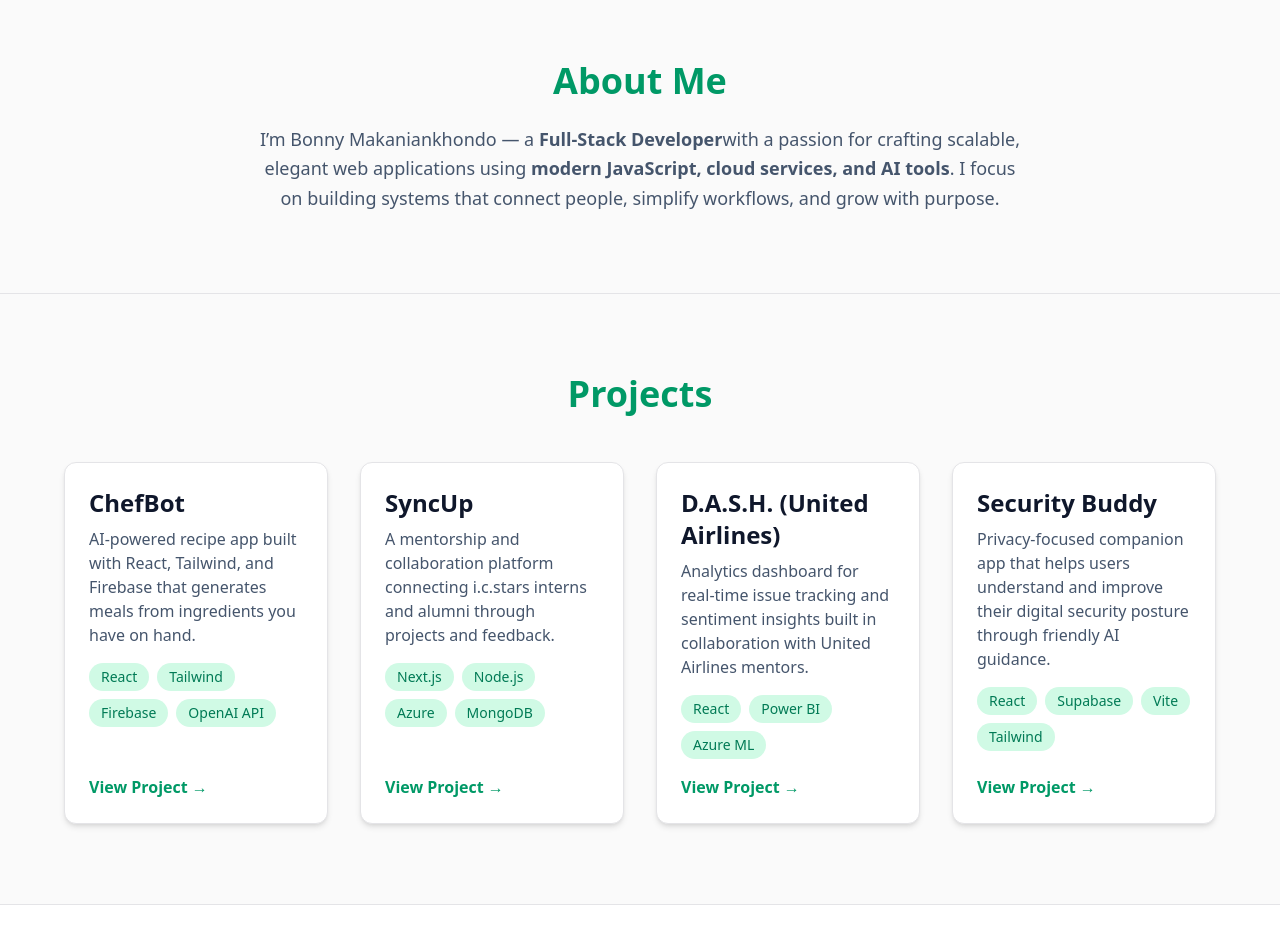
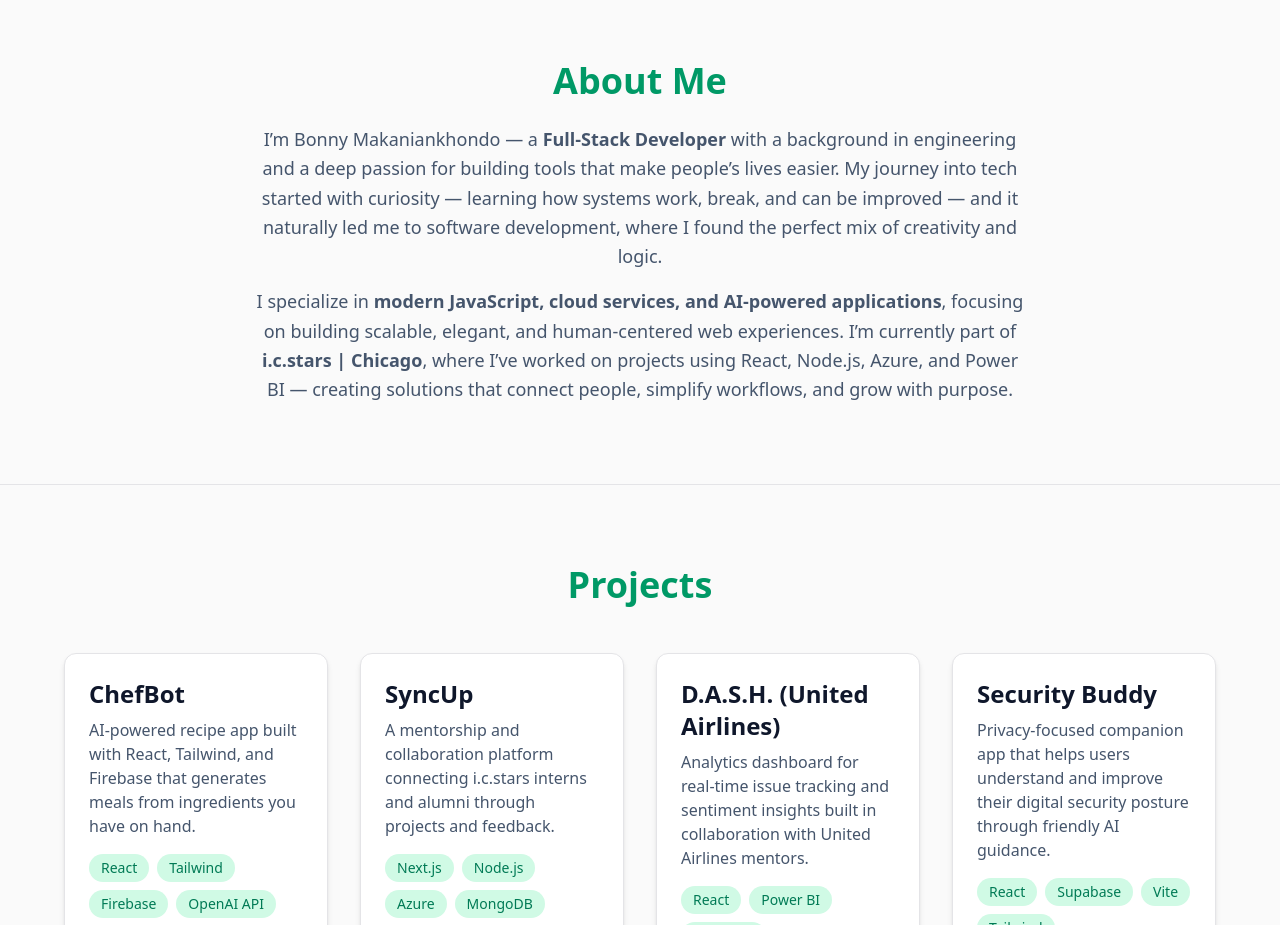
Before and after one commit to bonny2long/portfolio, a React (Vite) app: page / in a window 1280 px wide. Shown: the part 820-1745 px from the top of the page. Built offline with nearby package versions, Linux system fonts and the light colour scheme.

Commit message:
Spiced up my about section

```diff
--- a/src/components/About.jsx
+++ b/src/components/About.jsx
@@ -15,16 +15,28 @@ export default function About() {
         <h2 className="text-4xl font-display font-bold mb-6 text-emerald-600">
           About Me
         </h2>
+
         <p className="text-lg leading-relaxed text-slate-600 max-w-3xl mx-auto">
           I’m Bonny Makaniankhondo — a{" "}
-          <span className="font-semibold">Full-Stack Developer</span>
-          with a passion for crafting scalable, elegant web applications using
+          <span className="font-semibold">Full-Stack Developer</span> with a
+          background in engineering and a deep passion for building tools that
+          make people’s lives easier. My journey into tech started with
+          curiosity — learning how systems work, break, and can be improved —
+          and it naturally led me to software development, where I found the
+          perfect mix of creativity and logic.
+        </p>
+
+        <p className="text-lg leading-relaxed text-slate-600 max-w-3xl mx-auto mt-4">
+          I specialize in{" "}
           <span className="font-semibold">
-            {" "}
-            modern JavaScript, cloud services, and AI tools
+            modern JavaScript, cloud services, and AI-powered applications
           </span>
-          . I focus on building systems that connect people, simplify workflows,
-          and grow with purpose.
+          , focusing on building scalable, elegant, and human-centered web
+          experiences. I’m currently part of{" "}
+          <span className="font-semibold">i.c.stars | Chicago</span>, where I’ve
+          worked on projects using React, Node.js, Azure, and Power BI —
+          creating solutions that connect people, simplify workflows, and grow
+          with purpose.
         </p>
       </div>
     </motion.section>
```
